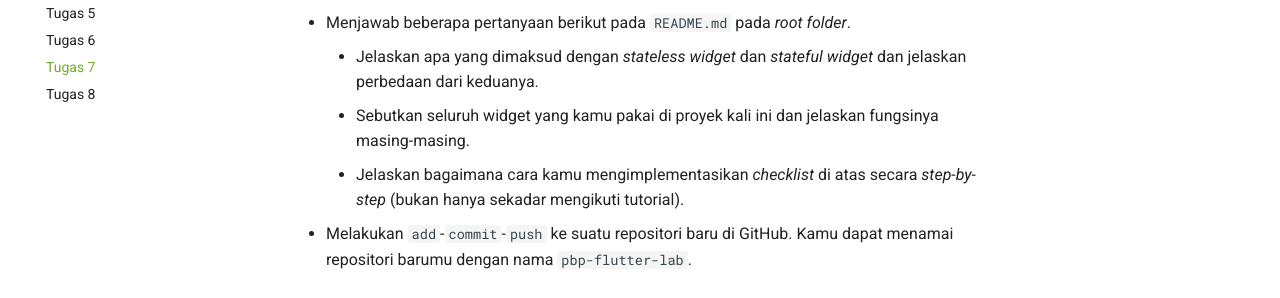
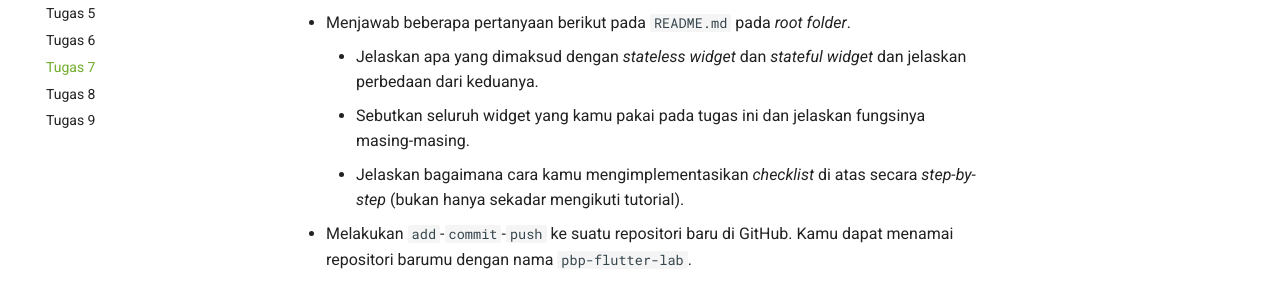
Before and after one commit to pbp-fasilkom-ui/genap-2023, an MkDocs documentation site: the page built from docs/tugas/tugas-7.md, in a window 1280 px wide and 900 px high, scrolled down 594 px. Shown: the part 203-501 px from the top of the window. Built offline with MkDocs 1.6.1 and Material for MkDocs 9.7.7, drawn with Linux system fonts in a browser that asks for light colours.

Commit message:
add: tugas 9

```diff
--- a/docs/tugas/tugas-7.md
+++ b/docs/tugas/tugas-7.md
@@ -21,7 +21,7 @@
 	- "Kamu telah menekan tombol Logout" ketika tombol `Logout` ditekan.
 - Menjawab beberapa pertanyaan berikut pada `README.md` pada _root folder_.
 	- Jelaskan apa yang dimaksud dengan _stateless widget_ dan _stateful widget_ dan jelaskan perbedaan dari keduanya.
-	- Sebutkan seluruh widget yang kamu pakai di proyek kali ini dan jelaskan fungsinya masing-masing.
+	- Sebutkan seluruh widget yang kamu pakai pada tugas ini dan jelaskan fungsinya masing-masing.
 	- Jelaskan bagaimana cara kamu mengimplementasikan _checklist_ di atas secara _step-by-step_ (bukan hanya sekadar mengikuti tutorial).
 - Melakukan `add`-`commit`-`push` ke suatu repositori baru di GitHub. Kamu dapat menamai repositori barumu dengan nama `pbp-flutter-lab`.
 
--- a/mkdocs.yml
+++ b/mkdocs.yml
@@ -75,6 +75,7 @@
     - Tugas 6: tugas/tugas-6.md
     - Tugas 7: tugas/tugas-7.md
     - Tugas 8: tugas/tugas-8.md
+    - Tugas 9: tugas/tugas-9.md
   - Tugas Kelompok:
     - Proyek Tengah Semester: proyek/pts.md
     - Proyek Akhir Semester: proyek/pas.md
```
Also changed, not shown: docs/tugas/tugas-8.md (+1 -1 lines), docs/tugas/tugas-9.md (added, +51 -0 lines).
